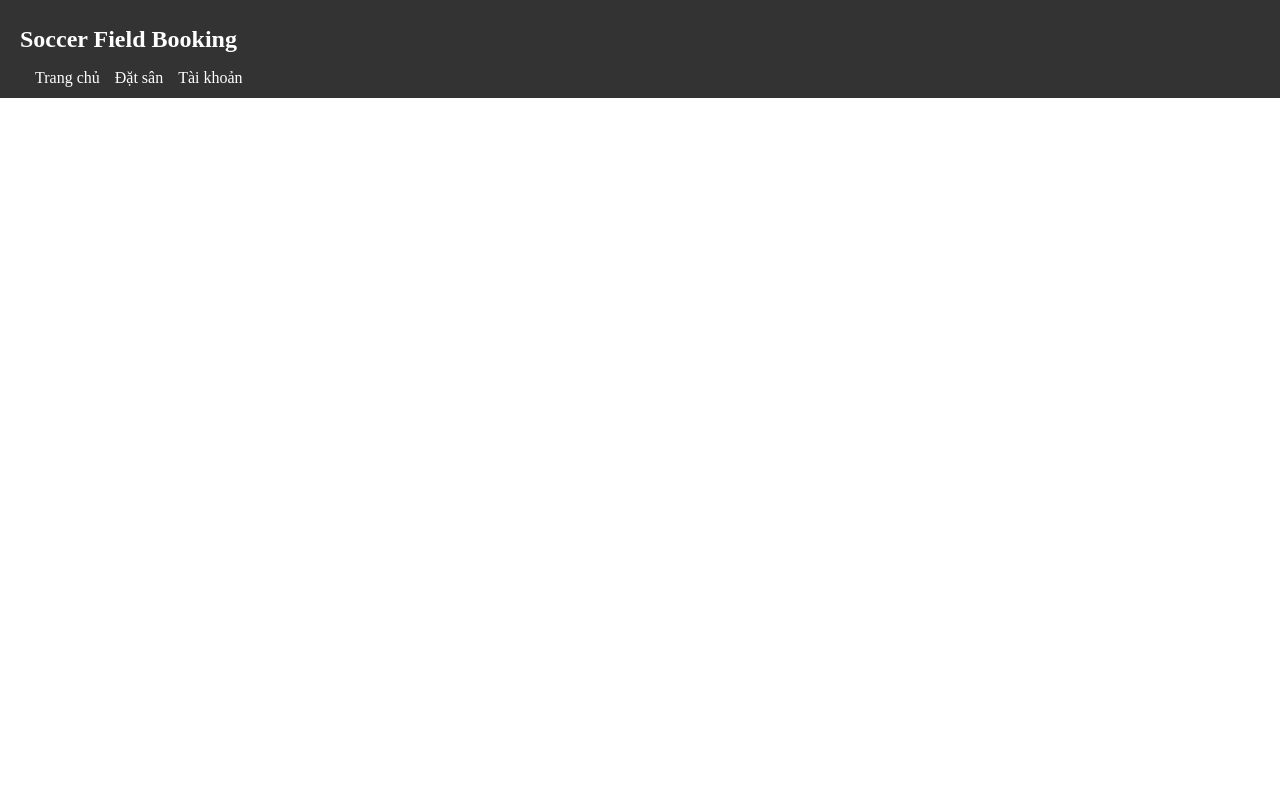
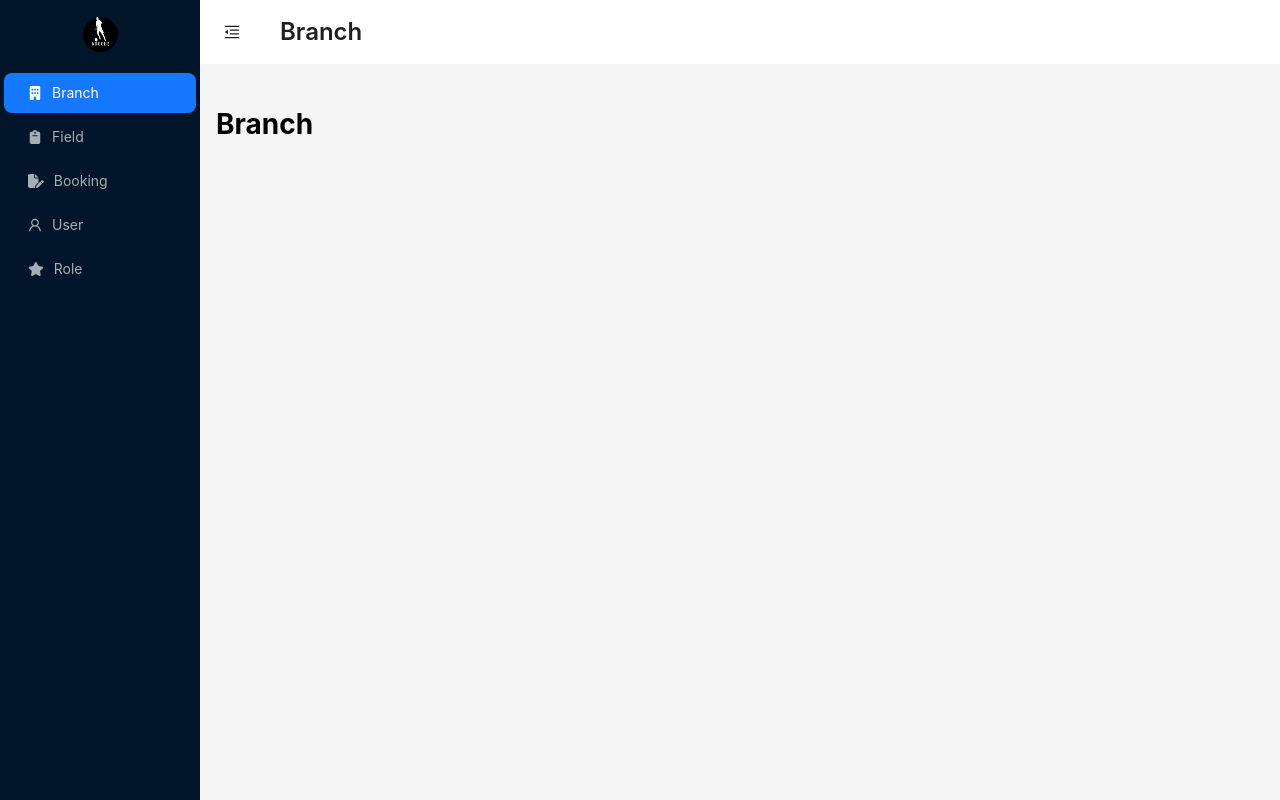
Before and after one commit to minhson-git/soccerfield_frontend_new, a React (Create React App) app: page /branch in a window 1280 px wide. Built offline with nearby package versions, Linux system fonts and the light colour scheme.

Commit message:
feat: implement admin page router

```diff
--- a/package.json
+++ b/package.json
@@ -14,6 +14,7 @@
     "@testing-library/jest-dom": "^5.17.0",
     "@testing-library/react": "^13.4.0",
     "@testing-library/user-event": "^13.5.0",
+    "antd": "^5.21.6",
     "axios": "^1.7.7",
     "bootstrap": "^5.3.3",
     "boxicons": "^2.1.4",
--- a/src/App.css
+++ b/src/App.css
@@ -42,7 +42,8 @@
     transform: rotate(360deg);
   }
 }
-html, body {
+html,
+body {
   /* height: 100%; */
   margin: 0;
   padding: 0;
@@ -54,3 +55,24 @@ footer {
   text-align: center;
   flex-shrink: 0; /* Không co lại để footer giữ nguyên kích thước */
 }
+
+.logo-container {
+  display: flex;
+  align-items: center;
+  justify-content: center;
+  margin: 17px;
+}
+
+.logo-circle {
+  width: 35px;
+  height: 35px;
+  background-color: #000000;
+  color: white;
+  border-radius: 50%;
+  display: flex;
+}
+
+.image {
+  border-radius: 30%;
+  width: 35px;
+}
--- a/src/App.js
+++ b/src/App.js
@@ -1,74 +1,95 @@
-import React from 'react';
-import { Route, Routes, useLocation } from 'react-router-dom';
-import Hero from './components/renter/hero/Hero';
-import BookingField from './pages/BookingField';
-import Login from './components/Login';
-import FieldDetail from './components/renter/booking/FieldDetail';
-import Profile from './components/renter/profile/Profile';
-import History from './components/renter/historybooking/History';
-import Footer from './components/renter/Footer';
-import Header from './components/renter/header/Header';
-import ProtectedRoute from './components/ProtectedRoute';
-import './App.css';
+// import React from "react";
+// import { Route, Routes, useLocation } from "react-router-dom";
+// import "./App.css";
+// import LayoutAdmin from "./components/admin/layout/Layout";
+// import Login from "./components/Login";
+// import ProtectedRoute from "./components/ProtectedRoute";
+// import FieldDetail from "./components/renter/booking/FieldDetail";
+// import Footer from "./components/renter/Footer";
+// import Header from "./components/renter/header/Header";
+// import Hero from "./components/renter/hero/Hero";
+// import History from "./components/renter/historybooking/History";
+// import Profile from "./components/renter/profile/Profile";
+// import BookingField from "./pages/BookingField";
 
 // Giả định userRole là "renter" hoặc "branch_manager"
 // (có thể lấy từ context hoặc redux tùy thuộc vào thiết kế hệ thống)
-const userRole = "renter"; // Thay đổi giá trị này tùy thuộc vào quyền đăng nhập hiện tại
+//const userRole = "renter"; // Thay đổi giá trị này tùy thuộc vào quyền đăng nhập hiện tại
+
+// const App = () => {
+//   const location = useLocation();
+
+//   // Các đường dẫn không hiện Header
+//   const hideHeaderPaths = ["/", "/login", "/field/:fieldId", "/bookingfield"];
+
+//   return (
+//     <div className="app">
+//       <Routes>
+//         <Route path="/admin" element={<LayoutAdmin />} />
+//       </Routes>
+
+//       {/* <div className="content">
+//         {!hideHeaderPaths.includes(location.pathname) && <Header />}
+//         <Routes>
+//           <Route path="/" element={<Hero />} />
+//           <Route path="/login" element={<Login />} />
+//           <Route path="/field/:fieldId" element={<FieldDetail />} />
+//           // Đường dẫn cho renter
+//           <Route
+//             path="/bookingfield"
+//             element={
+//               <ProtectedRoute allowedRoles={["renter"]} userRole={userRole}>
+//                 <BookingField />
+//               </ProtectedRoute>
+//             }
+//           />
+//           <Route
+//             path="/profile"
+//             element={
+//               <ProtectedRoute allowedRoles={["renter"]} userRole={userRole}>
+//                 <Profile />
+//               </ProtectedRoute>
+//             }
+//           />
+//           <Route
+//             path="/history"
+//             element={
+//               <ProtectedRoute allowedRoles={["renter"]} userRole={userRole}>
+//                 <History />
+//               </ProtectedRoute>
+//             }
+//           />
+//           // Đường dẫn cho branch_manager
+//           <Route
+//             path="/branch_manager/some-path"
+//             element={
+//               <ProtectedRoute
+//                 allowedRoles={["branch_manager"]}
+//                 userRole={userRole}
+//               >
+//                 // Component dành riêng cho branch_manager
+//               </ProtectedRoute>
+//             }
+//           />
+//         </Routes>
+//       </div>
+//       <Footer /> */}
+//     </div>
+//   );
+// };
+
+// export default App;
+
+import { StrictMode } from "react";
+import { createRoot } from "react-dom/client";
+import AppRouter from "./components/routes/AppRoutes";
+import "./App.css";
 
 const App = () => {
-  const location = useLocation();
-
-  // Các đường dẫn không hiện Header
-  const hideHeaderPaths = ['/', '/login', '/field/:fieldId', '/bookingfield'];
-
-  return (
-    <div className="app">
-      <div className="content">
-        {!hideHeaderPaths.includes(location.pathname) && <Header />}
-        <Routes>
-          <Route path="/" element={<Hero />} />
-          <Route path="/login" element={<Login />} />
-          <Route path="/field/:fieldId" element={<FieldDetail />} />
-
-          {/* Đường dẫn cho renter */}
-          <Route
-            path="/bookingfield"
-            element={
-              <ProtectedRoute allowedRoles={['renter']} userRole={userRole}>
-                <BookingField />
-              </ProtectedRoute>
-            }
-          />
-          <Route
-            path="/profile"
-            element={
-              <ProtectedRoute allowedRoles={['renter']} userRole={userRole}>
-                <Profile />
-              </ProtectedRoute>
-            }
-          />
-          <Route
-            path="/history"
-            element={
-              <ProtectedRoute allowedRoles={['renter']} userRole={userRole}>
-                <History />
-              </ProtectedRoute>
-            }
-          />
-
-          {/* Đường dẫn cho branch_manager */}
-          <Route
-            path="/branch_manager/some-path"
-            element={
-              <ProtectedRoute allowedRoles={['branch_manager']} userRole={userRole}>
-                {/* Component dành riêng cho branch_manager */}
-              </ProtectedRoute>
-            }
-          />
-        </Routes>
-      </div>
-      <Footer />
-    </div>
+  createRoot(document.getElementById("root")).render(
+    <StrictMode>
+      <AppRouter />
+    </StrictMode>
   );
 };
 
--- /dev/null
+++ b/src/components/PageNotFound.js
@@ -0,0 +1,33 @@
+import { Button, Result } from "antd";
+import { Link, useNavigate } from "react-router-dom";
+
+export default function NotFound() {
+  return (
+    <div
+      className="not-found-page"
+      style={{ width: "100vw", height: "100vh", position: "relative" }}
+    >
+      <Result
+        status="404"
+        title="404"
+        subTitle="Xin lỗi, trang không tồn tại !"
+        style={{
+          position: "absolute",
+          top: "50%",
+          left: "50%",
+          transform: "translate(-50%, -50%)",
+          width: "100%",
+          padding: "0px 10px",
+        }}
+        extra={
+          <Button
+            type="primary"
+            style={{ color: "#fff", backgroundColor: "#d71e35" }}
+          >
+            <Link to="/">Trở về trang chủ</Link>
+          </Button>
+        }
+      />
+    </div>
+  );
+}
--- /dev/null
+++ b/src/components/admin/home/Header.js
@@ -0,0 +1,64 @@
+import { UserOutlined } from "@ant-design/icons";
+import {
+  faBuilding,
+  faClipboard,
+  faFilePen,
+  faStar,
+} from "@fortawesome/free-solid-svg-icons";
+import { FontAwesomeIcon } from "@fortawesome/react-fontawesome";
+import { Layout, Menu } from "antd";
+import React from "react";
+import { Link, useLocation } from "react-router-dom";
+import logo from "../../../assets/images/logo.png";
+
+const { Sider } = Layout;
+
+const Sidebar = ({ collapsed }) => {
+  const location = useLocation();
+
+  const getSelectedKey = () => {
+    switch (location.pathname) {
+      case "/branch":
+        return "1";
+      case "/field":
+        return "2";
+      case "/booking":
+        return "3";
+      case "/users":
+        return "4";
+      case "/role":
+        return "5";
+      default:
+        return "1";
+    }
+  };
+
+  return (
+    <Sider trigger={null} collapsible collapsed={collapsed}>
+      <div className="logo-container">
+        <div className="logo-circle">
+          <img className="image" alt="Logo" src={logo} />
+        </div>
+      </div>
+      <Menu theme="dark" mode="inline" selectedKeys={[getSelectedKey()]}>
+        <Menu.Item key="1" icon={<FontAwesomeIcon icon={faBuilding} />}>
+          <Link to="/branch">Branch</Link>
+        </Menu.Item>
+        <Menu.Item key="2" icon={<FontAwesomeIcon icon={faClipboard} />}>
+          <Link to="/field">Field</Link>
+        </Menu.Item>
+        <Menu.Item key="3" icon={<FontAwesomeIcon icon={faFilePen} />}>
+          <Link to="/booking">Booking</Link>
+        </Menu.Item>
+        <Menu.Item key="4" icon={<UserOutlined />}>
+          <Link to="/users">User</Link>
+        </Menu.Item>
+        <Menu.Item key="5" icon={<FontAwesomeIcon icon={faStar} />}>
+          <Link to="/role">Role</Link>
+        </Menu.Item>
+      </Menu>
+    </Sider>
+  );
+};
+
+export default Sidebar;
--- /dev/null
+++ b/src/components/admin/layout/Layout.js
@@ -0,0 +1,75 @@
+import { useState } from "react";
+import { Layout, Button, theme, Typography } from "antd";
+import { MenuFoldOutlined, MenuUnfoldOutlined } from "@ant-design/icons";
+import Sidebar from "../home/Header";
+import { Navigate, Outlet, useLocation } from "react-router-dom";
+
+const { Header } = Layout;
+const { Title } = Typography;
+
+const LayoutAdmin = () => {
+  const [collapsed, setCollapsed] = useState(false);
+
+  const { pathname } = useLocation();
+  const {
+    token: { colorBgContainer },
+  } = theme.useToken();
+
+  const getPageName = (path) => {
+    switch (path) {
+      case "/branch":
+        return "Branch";
+      case "/field":
+        return "Field";
+      case "/booking":
+        return "Booking";
+      case "/users":
+        return "Users";
+      case "/Role":
+        return "Role";
+      default:
+        return "Home";
+    }
+  };
+
+  const pageName = getPageName(pathname);
+
+  return (
+    <Layout style={{ minHeight: "100vh" }}>
+      <Sidebar collapsed={collapsed} />
+      <Layout style={{ marginLeft: collapsed ? 0 : 0 }}>
+        <Header
+          style={{
+            padding: 0,
+            background: colorBgContainer,
+            display: "flex",
+            alignItems: "center",
+            justifyContent: "space-between",
+          }}
+        >
+          <Navigate to="/branch" />
+          <div style={{ display: "flex", alignItems: "center" }}>
+            <Button
+              type="text"
+              icon={collapsed ? <MenuUnfoldOutlined /> : <MenuFoldOutlined />}
+              onClick={() => setCollapsed(!collapsed)}
+              style={{
+                fontSize: "16px",
+                width: 64,
+                height: 64,
+              }}
+            />
+            <Title level={3} style={{ margin: "0 16px" }}>
+              {pageName}
+            </Title>
+          </div>
+        </Header>
+        <Layout style={{ padding: "24px 16px" }}>
+          <Outlet />
+        </Layout>
+      </Layout>
+    </Layout>
+  );
+};
+
+export default LayoutAdmin;
--- a/src/components/renter/hero/NavBar.js
+++ b/src/components/renter/hero/NavBar.js
@@ -2,7 +2,7 @@
 import React from 'react';
 import { Box, List, ListItem, ListItemText } from '@mui/material';
 import styled from 'styled-components';
-import logo from '../../assets/images/logo.png'; // Path to the logo
+import logo from '../../../assets/images/logo.png'; // Path to the logo
 
 const NavBarContainer = styled(Box)`
   position: absolute;
--- /dev/null
+++ b/src/components/routes/AppRoutes.js
@@ -0,0 +1,43 @@
+import { createBrowserRouter, RouterProvider } from "react-router-dom";
+import LayoutAdmin from "../admin/layout/Layout";
+import NotFound from "../PageNotFound";
+
+const router = createBrowserRouter([
+  {
+    path: "/",
+    element: <LayoutAdmin />,
+    children: [
+      {
+        index: true,
+        path: "branch",
+        element: <h1>Branch</h1>,
+      },
+      {
+        path: "field",
+        element: <h1>Field</h1>,
+      },
+      {
+        path: "booking",
+        element: <h1>Booking</h1>,
+      },
+      {
+        path: "users",
+        element: <h1>User</h1>,
+      },
+      {
+        path: "role",
+        element: <h1>Role</h1>,
+      },
+      {
+        path: "*",
+        element: <NotFound />,
+      },
+    ],
+  },
+]);
+
+const AppRouter = () => {
+  return <RouterProvider router={router} />;
+};
+
+export default AppRouter;
--- a/src/pages/BookingField.js
+++ b/src/pages/BookingField.js
@@ -1,6 +1,6 @@
 import React, { useState } from 'react';
 import { useLocation } from 'react-router-dom';
-import Sidebar from '../components/sidebar/Sidebar';
+import Sidebar from '../components/renter/sidebar/Sidebar';
 import Booking from '../components/renter/booking/Booking';
 import Header from '../components/renter/header/Header';
 import './BookingField.css'
```
Also changed, not shown: src/components/renter/sidebar/Sidebar.js (+10 -10 lines), 1 other file (tests, documents, lock files or other folders).
